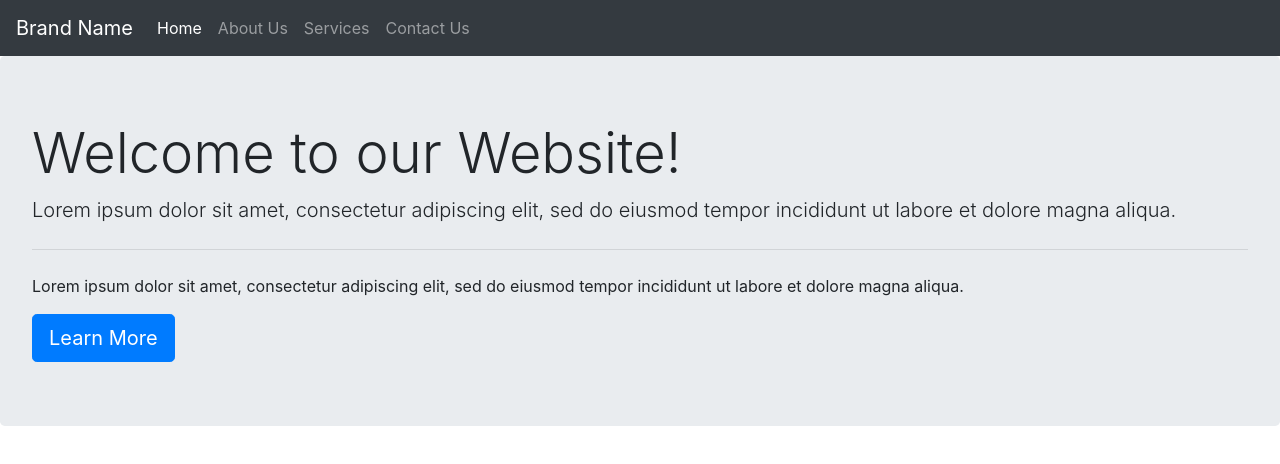
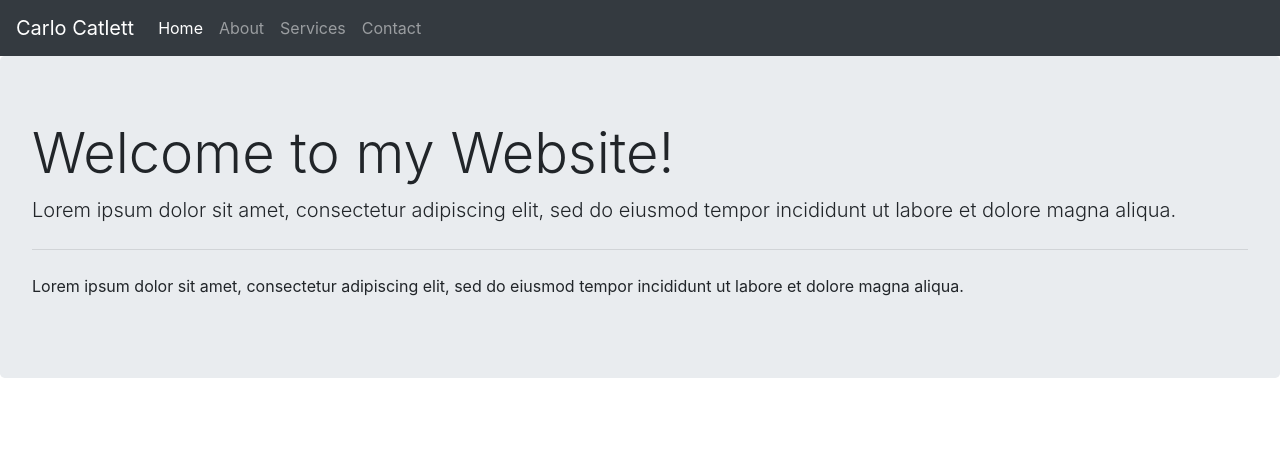
Before and after one commit to CarloCatlett/bootstrap-portfolio, a plain HTML site: page portfolio-bootstrap/myWork.html in a window 1280 px wide. Drawn offline with nearby package versions, Linux system fonts and the light colour scheme.

Commit message:
Update myWork.html

```diff
--- a/portfolio-bootstrap/myWork.html
+++ b/portfolio-bootstrap/myWork.html
@@ -9,7 +9,7 @@
 
 	<!-- Navigation bar -->
 	<nav class="navbar navbar-expand-lg navbar-dark bg-dark">
-		<a class="navbar-brand" href="#">Brand Name</a>
+		<a class="navbar-brand" href="#">Carlo Catlett</a>
 		<button class="navbar-toggler" type="button" data-toggle="collapse" data-target="#navbarNav" aria-controls="navbarNav" aria-expanded="false" aria-label="Toggle navigation">
 			<span class="navbar-toggler-icon"></span>
 		</button>
@@ -19,13 +19,13 @@
 					<a class="nav-link" href="#">Home</a>
 				</li>
 				<li class="nav-item">
-					<a class="nav-link" href="#">About Us</a>
+					<a class="nav-link" href="#">About</a>
 				</li>
 				<li class="nav-item">
 					<a class="nav-link" href="#">Services</a>
 				</li>
 				<li class="nav-item">
-					<a class="nav-link" href="#">Contact Us</a>
+					<a class="nav-link" href="#">Contact</a>
 				</li>
 			</ul>
 		</div>
@@ -33,11 +33,10 @@
 
 	<!-- Jumbotron -->
 	<div class="jumbotron">
-		<h1 class="display-4">Welcome to our Website!</h1>
+		<h1 class="display-4">Welcome to my Website!</h1>
 		<p class="lead">Lorem ipsum dolor sit amet, consectetur adipiscing elit, sed do eiusmod tempor incididunt ut labore et dolore magna aliqua.</p>
 		<hr class="my-4">
 		<p>Lorem ipsum dolor sit amet, consectetur adipiscing elit, sed do eiusmod tempor incididunt ut labore et dolore magna aliqua.</p>
-		<a class="btn btn-primary btn-lg" href="#" role="button">Learn More</a>
 	</div>
 
 	<script src="https://maxcdn.bootstrapcdn.com/bootstrap/4.0.0/js/bootstrap.min.js"></script>
```
